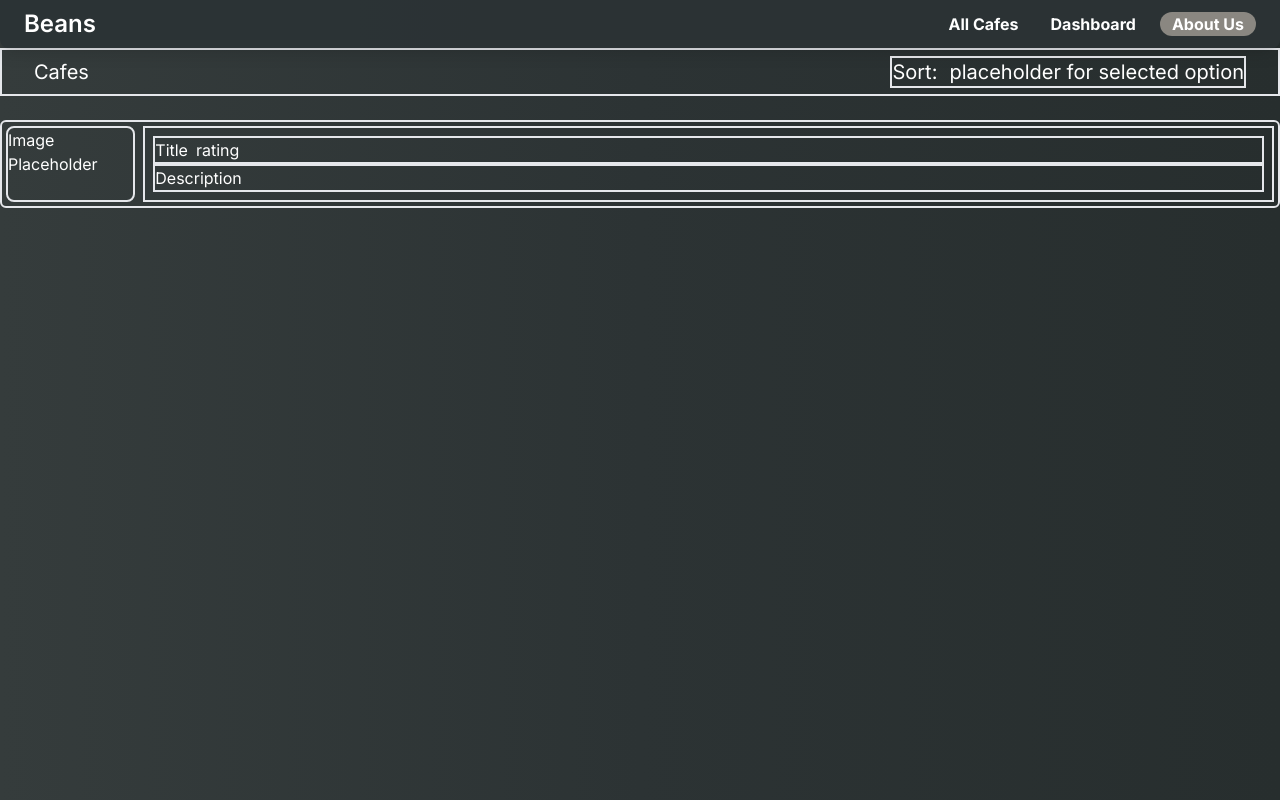
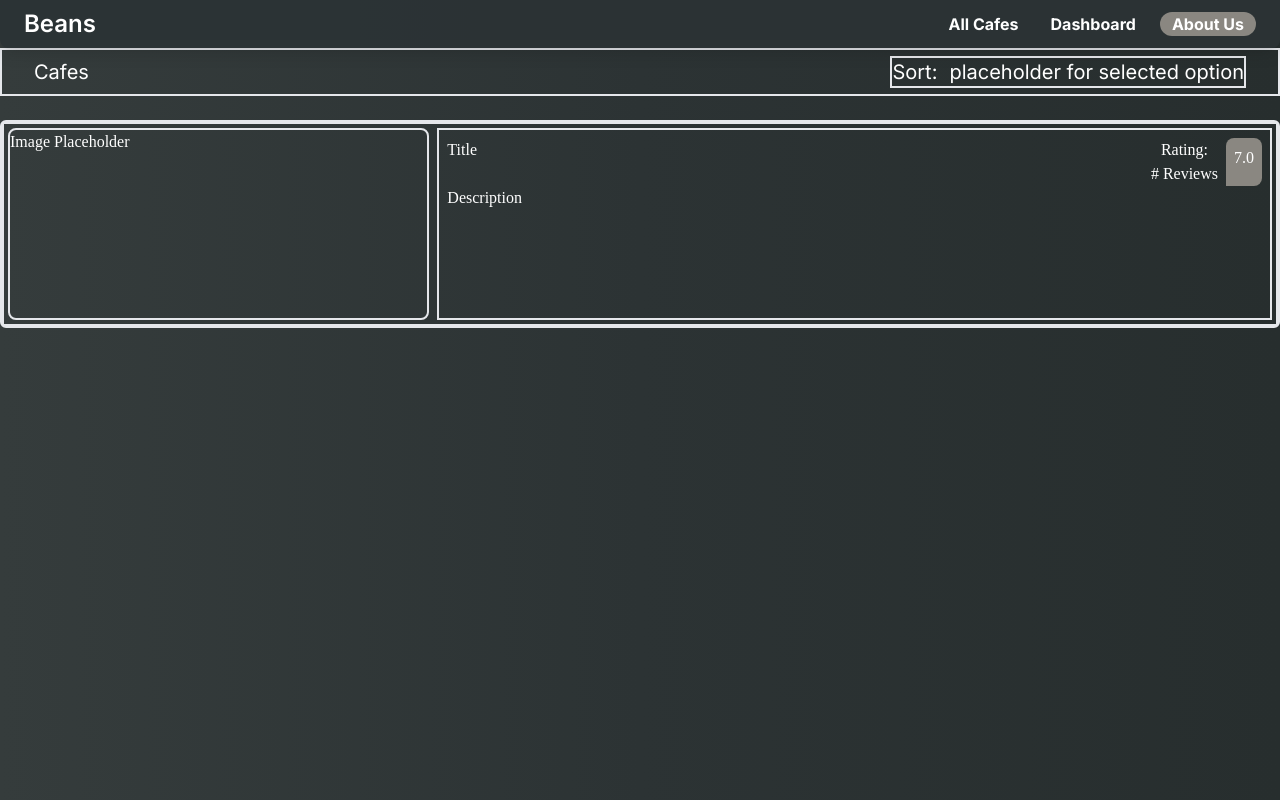
Before and after one commit to stanleyzhengs0/Espresso, a Next.js app: page /AllCafes in a window 1280 px wide. Built offline with nearby package versions, Linux system fonts and the light colour scheme.

Commit message:
list card

```diff
--- a/app/AllCafes/page.jsx
+++ b/app/AllCafes/page.jsx
@@ -1,7 +1,15 @@
+'use client'
 import React from 'react'
 import ListAllCafeCard from '../components/ListAllCafeCard'
+import { useState, useEffect } from 'react'
 
 const page = () => {
+  const [allCafes, setAllCafe] = useState([])
+
+  useEffect(()=>{
+
+  },[])
+
   return (
     <div className='flex flex-col pt-12 gap-3'>
       <div className="flex justify-between  items-center border-2 px-8 h-12 text-xl" alt= "Header">
--- a/app/components/ListAllCafeCard.jsx
+++ b/app/components/ListAllCafeCard.jsx
@@ -1,36 +1,43 @@
-import React from 'react'
+import React from 'react';
 
 const ListAllCafeCard = () => {
   return (
-    <div className='box-border border-2 rounded-md' alt ='Card_Conatiner'>
-        <div className='flex p-1 gap-2'>
-            <div className='block border-2 rounded-lg'>
+    <div className="box-border border-2 rounded-md min-h-52 font-sans h-52" alt="Card_Container">
+      <div className="flex p-1 border-2 gap-2 h-full items-stretch">
+        {/* Image Section */}
+        <div className="block border-2 rounded-lg flex-shrink-0 h-full w-1/3">
           Image Placeholder
         </div>
 
-            {/*  */}
-            <div className='border-2 w-full'>
-              <div className='flex flex-col p-2'>
+        {/* Info Section */}
+        <div className="border-2 w-full h-full">
+          <div className="flex flex-col p-2 h-full">
 
-                <div className='flex justify-start shrink-0 gap-2 flex-nowrap border-2'>
-                    <div className='block gap-1 h-full'>
-                      <h3>
-                        Title
-                      </h3>
+            {/* Title and Rating Section */}
+            <div className="flex justify-between shrink-0 gap-2 flex-nowrap">
+              <div className="block gap-1">
+                <h3>Title</h3>
               </div>
-                    <div>
-                      rating
+              <div className="flex justify-center gap-2">
+                <div className="flex flex-col justify-center items-center">
+                  <div>Rating:</div>
+                  <div># Reviews</div>
+                </div>
+                <div className="bg-grey rounded-lg rounded-bl-none p-2">
+                  <div>7.0</div>
+                </div>
               </div>
             </div>
 
-                <div className='border-2'>
+            {/* Description Section */}
+            <div className=" flex-grow">
               Description
             </div>
           </div>
         </div>
       </div>
     </div>
-  )
-}
+  );
+};
 
-export default ListAllCafeCard
+export default ListAllCafeCard;
```
Lines whose indentation alone changed are shown as unchanged.
